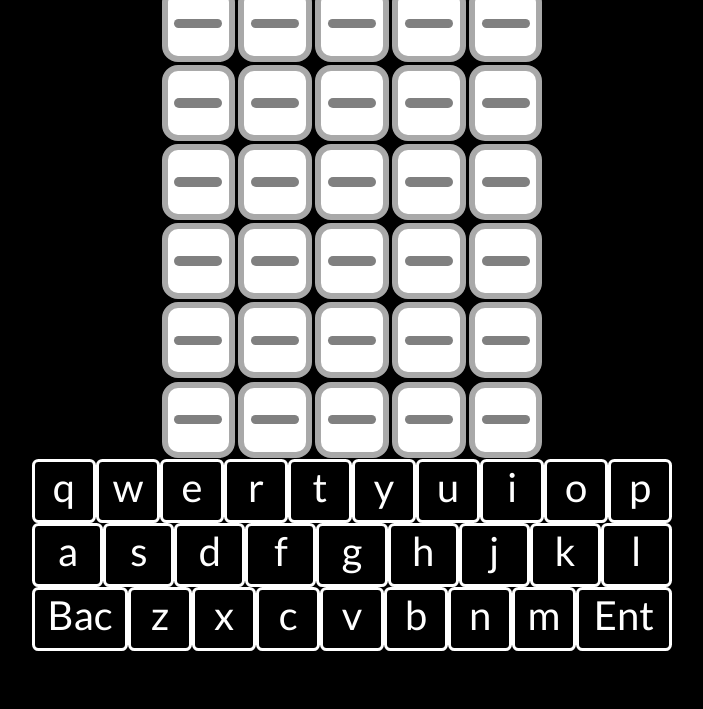
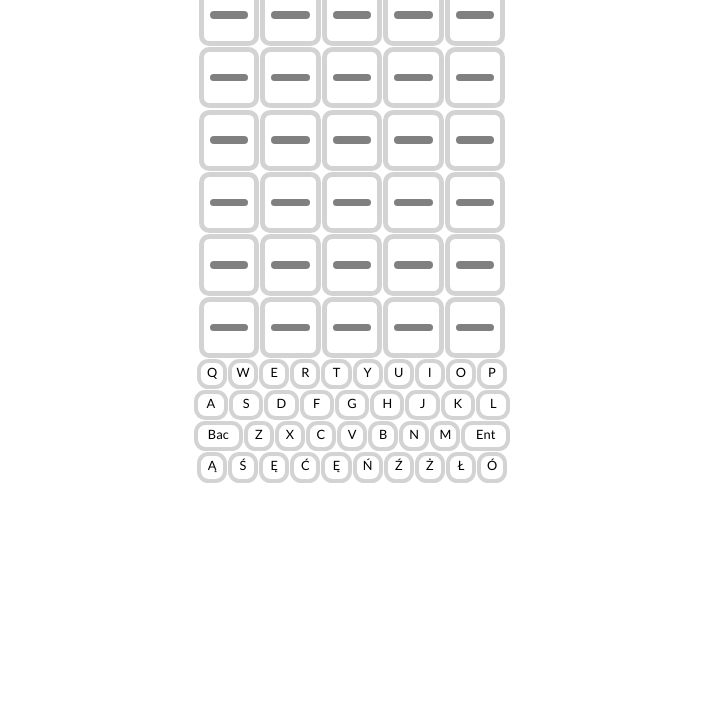
Before and after one commit to Matissoss/mwordle, a plain HTML site: page index.html in a window 1280 px wide. Shown: the part 91-800 px from the top of the page, without its empty margins (288-991 px from the left). Drawn offline with Linux system fonts and the light colour scheme; no server answers.

Commit message:
better css

```diff
--- a/index.html
+++ b/index.html
@@ -57,38 +57,50 @@
 	</div>
 	<div id = "keyboard"class = "keyboard">
 		<row>
-		<button>q</button>
-		<button>w</button>
-		<button>e</button>
-		<button>r</button>
-		<button>t</button>
-		<button>y</button>
-		<button>u</button>
-		<button>i</button>
-		<button>o</button>
-		<button>p</button>
+		<button>Q</button>
+		<button>W</button>
+		<button>E</button>
+		<button>R</button>
+		<button>T</button>
+		<button>Y</button>
+		<button>U</button>
+		<button>I</button>
+		<button>O</button>
+		<button>P</button>
 		</row>
 		<row class = "second">
-		<button>a</button>
-		<button>s</button>
-		<button>d</button>
-		<button>f</button>
-		<button>g</button>
-		<button>h</button>
-		<button>j</button>
-		<button>k</button>
-		<button>l</button>
+		<button>A</button>
+		<button>S</button>
+		<button>D</button>
+		<button>F</button>
+		<button>G</button>
+		<button>H</button>
+		<button>J</button>
+		<button>K</button>
+		<button>L</button>
 		</row>
 		<row>
 		<button class = "two">Bac</button>
-		<button>z</button>
-		<button>x</button>
-		<button>c</button>
-		<button>v</button>
-		<button>b</button>
-		<button>n</button>
-		<button>m</button>
+		<button>Z</button>
+		<button>X</button>
+		<button>C</button>
+		<button>V</button>
+		<button>B</button>
+		<button>N</button>
+		<button>M</button>
 		<button class = "two">Ent</button>
+		</row>
+		<row>
+		<button>Ą</button>
+		<button>Ś</button>
+		<button>Ę</button>
+		<button>Ć</button>
+		<button>Ę</button>
+		<button>Ń</button>
+		<button>Ź</button>
+		<button>Ż</button>
+		<button>Ł</button>
+		<button>Ó</button>
 		</row>
 	</div>
 	<h2 id = "answer" class="nonvisible"></h2>
--- a/main.css
+++ b/main.css
@@ -1,12 +1,12 @@
 :root{
-	--back : black;
-	--text: white;
-	--border: darkgrey;
+	--back : white;
+	--text: black;
+	--border: lightgrey;
 	--idle: gray;
 	--correct: #73F59D;
 	--placed: #F5DB73;
 	--wrong: #F57673;
-	--size: 5vw;
+	--size: 4vw;
 }
 body{
 	display: flex;
@@ -33,17 +33,19 @@ button{
 	align-items:center;
 font-family: std;
 transition:0.5s all;
-font-size:calc(var(--size) * 0.625);
+font-size:calc(var(--size) * 0.325);
 background-color:var(--back);
 color: var(--text);
-border:var(--text)solid 0.25vw;
+border:var(--border)solid calc(var(--size) / 10);
 border-radius:25vw;
-width: calc(var(--size) * 5.25);
-height: calc(var(--size) * 1.25);
-margin: 1vh auto;
+width: calc(var(--size) * 6);
+height: calc(var(--size) * 0.9);
+margin: auto;
+margin-top: 0;
 }
 button:hover{
 cursor: pointer;
+background-color:var(--border);
 }
 button::after{
 	content:"";
@@ -52,7 +54,7 @@ button::after{
 	margin-top: 0.2vh;
 	padding-left: calc(var(--size) / 3);
 	padding-right: calc(var(--size) / 3);
-	background: linear-gradient(90deg, var(--wrong) 0%, var(--correct) 100%);
+	background: linear-gradient(90deg, blue 0%, var(--wrong) 100%);
 	transition: 0.5s all;
 }
 button:hover::after{
@@ -61,8 +63,9 @@ button:hover::after{
 }
 p{
 text-align: center;
-font-size: 200%;
+font-size: 150%;
 margin:0;
+font-weight: 500;
 }
 
 div{
@@ -83,13 +86,13 @@ c{
 	flex-direction: column;
 	justify-content: center;
 	font-size: calc(var(--size) / 1.5);
-	color: black;
-	border-radius: 1.25vw;
-	margin: 0.125vw;
-	background-color: var(--text);
+	color: var(--text);
+	border-radius: calc(var(--size) / 5);
+	margin: calc(var(--size) / 80);
+	background-color: var(--back);
 	width: var(--size);
 	height: var(--size);
-	border: var(--border) solid 0.5vw;
+	border: var(--border) solid calc(var(--size) / 10);
 }
 .idle::after{
 	position: static;
@@ -131,11 +134,12 @@ c{
 	display: none;
 }
 .keyboard{
-	width: 75%;
+	width: 65%;
 	display: flex;
 	flex-direction: column;
 	align-items:center;
 	margin: auto;
+	margin-bottom: 0;
 }
 .keyboard column{
 	display: flex;
@@ -150,18 +154,42 @@ c{
 	margin:auto;
 }
 .keyboard button{
-	border-radius: 0.5vw;
-	margin: 0;
-	width: var(--size);
-	height: var(--size);
+	display: flex;
+	flex-direction: column;
+	justify-items: center;
+	align-items:center;
+	border: var(--border) calc(var(--size) / 12) solid;
+	border-radius: calc(var(--size) / 4.5);
+	font-size: calc(var(--size) / 4);
+	margin: calc(var(--size) * 0.01);
+	width: calc(var(--size) / 1.7);
+	height: calc(var(--size)/ 1.7);
+}
+.keyboard button:hover{
+	background-color: var(--border);
 }
 .second button{
-	width: calc(var(--size) * 1.11);
+	width: calc(var(--size) * 0.67);
 }
 .keyboard button:hover{cursor:pointer}
 .keyboard button::after{
 	display:none;
 }
 .keyboard .two{
-	width: calc(var(--size) * 1.5);
+	width: calc(var(--size) / 1.05);
 }
+@media only screen and (max-width: 450px) and (min-width: 380px){
+	:root{
+		--size: 15vw;
+	}
+}
+@media only screen and (min-width: 450px) and (max-width: 1024px){
+	:root{
+		--size: 7vw;
+	}
+}
+@media only screen and (max-width: 380px){
+	:root{
+		--size: 15vw;
+	}
+}
--- a/main.js
+++ b/main.js
@@ -33,12 +33,23 @@ function contains(str, chr){
 	return false;
 }
 
+function is_mobile() {
+    const userAgent = navigator.userAgent || navigator.vendor || window.opera;
+    const isTouchScreen = 'ontouchstart' in window || navigator.maxTouchPoints > 0;
+
+    return (
+        /android|webos|iphone|ipad|ipod|blackberry|iemobile|opera mini/i.test(userAgent) ||
+        isTouchScreen
+    );
+}
+
+
 let file_conts = await get_file("/data/pl.csv");
 let vec = await csvfn(file_conts);
 let index = Math.floor(Math.random() * 5500);
 // Const's declaration
 let won = false;
-const ANSWER = vec[index];
+const ANSWER = vec[index].toUpperCase();
 const KEYBOARD_ELEMENT = $("keyboard");
 const ANSWER_ELEMENT = $("answer");
 const ROWS = [$("r1"), $("r2"), $("r3"), $("r4"), $("r5"), $("r6")];
@@ -53,8 +64,9 @@ for (let i = 0; i < KEYBOARD_ELEMENT.childElementCount; i++){
 	const ROW = KEYBOARD_ELEMENT.children[i];
 	for (let j = 0; j < ROW.childElementCount; j++){
 		const BUTTON = ROW.children[j];
+		BUTTON.id = BUTTON.innerHTML;
 		BUTTON.addEventListener("click", () => {
-			handle_keypress(BUTTON.innerHTML);
+			handle_keypress(BUTTON.innerHTML.toUpperCase());
 		});
 	}
 }
@@ -74,24 +86,37 @@ function set_currentlypressed(){
 		}
 	}
 }
-if(navigator.platform.toLowerCase() != "android"|"ios"){
+if(!is_mobile()){
 document.addEventListener("keydown", function (event) {
     const key = event.key;
     if (!won&&VALID_KEYS.includes(key) || SPECIAL_KEYS[key]) {
-        handle_keypress(key);
+        handle_keypress(key.toUpperCase());
     }
 });
 }
 
-export function handle_keypress(key) {
-    if (key==="Bac"||key === "Backspace" && !won) {
+function handle_keypress(key) {
+    if (key==="BAC"||key === "BACKSPACE" && !won) {
         remove_last_character();
-    } else if (key === "Ent"||key === "Enter" && !won) {
+    }
+    else if (key === "ENT"||key === "ENTER" && !won) {
         if (check_all()) {
             handle_enter();
         }
-    } else if (VALID_KEYS.includes(key) && !won) {
+    }
+    else if (VALID_KEYS.includes(key) && !won) {
         insert_character(key);
+	$(key).animate(
+		[
+        		{ background: "#eeeeee"},
+        		{ background: "lightgray" }
+    		],
+    		{
+        		duration: 70,
+        		iterations: 1,
+        		easing: "ease-in-out"
+    		}
+	);
     }
 }
 
@@ -150,10 +175,13 @@ function check_all(){
 	let can_proceed = true;
 	for (let i = 0; i < currently_sellected.childElementCount; i++){
 		if (currently_sellected.children[i].innerHTML ==""){
-			$("msg").innerHTML = "Wejście nie jest pełne";
 			can_proceed = false;
 		}
 	}
+	if (can_proceed){
+		$("msg").innerHTML = "";
+	}
+	else{$("msg").innerHTML = "Wejście nie jest pełne!"}
 	return can_proceed;
 }
-ANSWER_ELEMENT.innerHTML = vec[index];
+ANSWER_ELEMENT.innerHTML = vec[index].toUpperCase();
```
